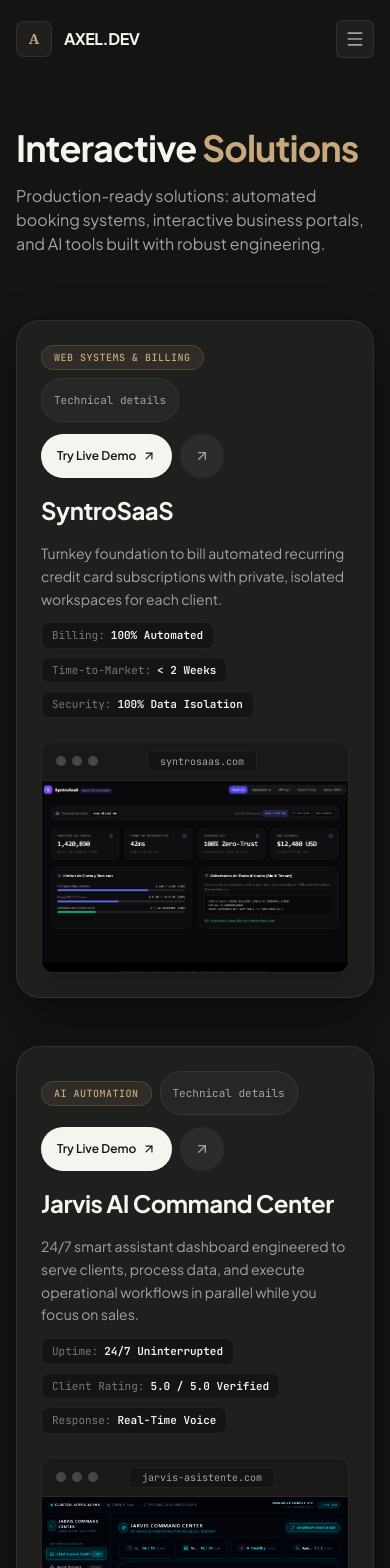
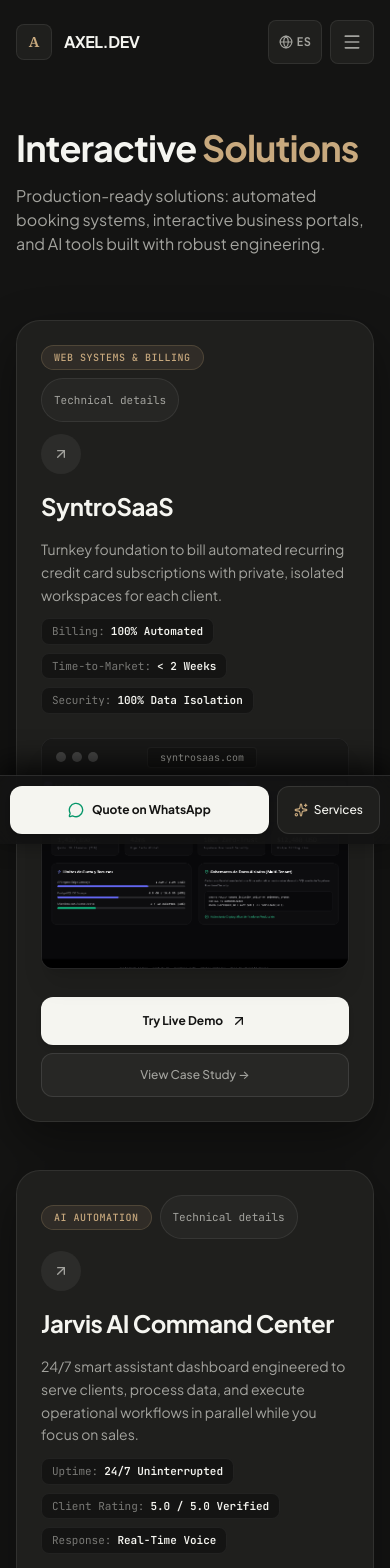
Before and after one commit to Axl07s/portfolio-axel, a React (Vite) app: page /projects in a window 390 px wide. Shown: the top 1568 px of the page. Built offline with nearby package versions, Linux system fonts and the light colour scheme.

Commit message:
feat(mobile): implement real mobile-first UX with bottom dock, touch buttons, and responsive scale

```diff
--- a/src/App.tsx
+++ b/src/App.tsx
@@ -1,5 +1,6 @@
-import { BrowserRouter, Routes, Route,  } from 'react-router-dom';
+import { BrowserRouter, Routes, Route, useLocation, useNavigate } from 'react-router-dom';
 import { HelmetProvider } from 'react-helmet-async';
+import { MessageCircle, Sparkles } from 'lucide-react';
 import { Navbar } from './components/Navbar';
 import { ContactSection } from './components/ContactSection';
 import { Footer } from './components/Footer';
@@ -9,16 +10,22 @@ import { Labs } from './pages/Labs';
 import { ProjectDetail } from './pages/ProjectDetail';
 import { NotFound } from './pages/NotFound';
 import { ScrollToTop } from './components/ScrollToTop';
+import { useLanguage } from './context/LanguageContext';
 
 export function AppContent() {
-    return (
+  const location = useLocation();
+  const navigate = useNavigate();
+  const { lang } = useLanguage();
+  const isProjectDetail = location.pathname.startsWith('/project/');
+
+  return (
     <div className="min-h-screen flex flex-col overflow-x-clip bg-[#141413] text-[#F5F5F0] selection:bg-[#C8A97E]/30 selection:text-[#F5F5F0]">
       <Navbar onOpenContact={() => {
         const el = document.getElementById('contact');
         el?.scrollIntoView({ behavior: 'smooth' });
       }} />
 
-      <main className="flex-1 flex flex-col w-full">
+      <main className={`flex-1 flex flex-col w-full ${!isProjectDetail ? 'pb-20 md:pb-0' : ''}`}>
         <Routes>
           <Route path="/" element={<Home />} />
           <Route path="/projects" element={<Projects />} />
@@ -29,6 +36,39 @@ export function AppContent() {
 
         <ContactSection />
       </main>
+
+      {/* Mobile Sticky Bottom Conversion Dock */}
+      {!isProjectDetail && (
+        <aside
+          aria-label={lang === 'es' ? 'Acciones rápidas para móvil' : 'Mobile quick actions'}
+          className="md:hidden fixed bottom-0 inset-x-0 z-40 p-2.5 bg-[#141413]/95 backdrop-blur-xl border-t border-white/10 shadow-[0_-10px_30px_rgba(0,0,0,0.8)] flex items-center gap-2"
+        >
+          <a
+            href={lang === 'es' ? "https://wa.me/593995267503?text=Hola%20Axel,%20quiero%20cotizar%20un%20proyecto" : "https://wa.me/593995267503?text=Hi%20Axel,%20I%20would%20like%20to%20quote%20a%20project"}
+            target="_blank"
+            rel="noopener noreferrer"
+            className="flex-1 flex items-center justify-center gap-2 py-3 px-4 bg-[#F5F5F0] hover:bg-[#E8E8E2] text-[#141413] rounded-xl font-bold text-xs shadow-md transition-all min-h-[48px]"
+          >
+            <MessageCircle className="w-4 h-4 text-emerald-600" />
+            <span>{lang === 'es' ? 'Cotizar por WhatsApp' : 'Quote on WhatsApp'}</span>
+          </a>
+
+          <button
+            onClick={() => {
+              if (location.pathname === '/') {
+                const el = document.getElementById('services');
+                el?.scrollIntoView({ behavior: 'smooth' });
+              } else {
+                navigate('/#services');
+              }
+            }}
+            className="px-4 py-3 bg-[#1f1f1d] hover:bg-[#282825] border border-white/10 text-[#F5F5F0] rounded-xl font-medium text-xs transition-colors flex items-center justify-center gap-1.5 min-h-[48px] shrink-0"
+          >
+            <Sparkles className="w-3.5 h-3.5 text-[#C8A97E]" />
+            <span>{lang === 'es' ? 'Servicios' : 'Services'}</span>
+          </button>
+        </aside>
+      )}
 
       <Footer />
     </div>
--- a/src/components/Navbar.tsx
+++ b/src/components/Navbar.tsx
@@ -116,21 +116,33 @@ export const Navbar: React.FC<NavbarProps> = ({ onOpenContact }) => {
           </button>
         </div>
 
-        {/* Mobile Menu Button */}
+        {/* Mobile Language Switcher & Hamburger Button */}
+        <div className="flex items-center gap-2 md:hidden">
+          <button
+            onClick={toggleLanguage}
+            className="flex items-center justify-center gap-1 px-2.5 py-1.5 rounded-lg bg-[#1f1f1d] border border-white/[0.08] text-[#A3A39E] hover:text-[#F5F5F0] text-xs font-mono font-bold min-h-[44px] min-w-[44px]"
+            aria-label={lang === 'es' ? 'Cambiar a inglés' : 'Switch to Spanish'}
+          >
+            <Globe className="w-3.5 h-3.5" />
+            <span>{lang === 'es' ? 'EN' : 'ES'}</span>
+          </button>
+
           <button
             onClick={() => setMobileMenuOpen(!mobileMenuOpen)}
-          className="p-2 rounded-md bg-[#1f1f1d] border border-white/[0.08] text-[#A3A39E] hover:text-[#F5F5F0] md:hidden"
+            className="p-2.5 rounded-lg bg-[#1f1f1d] border border-white/[0.08] text-[#A3A39E] hover:text-[#F5F5F0] min-h-[44px] min-w-[44px] flex items-center justify-center"
             aria-label={lang === 'es' ? 'Abrir menú de navegación' : 'Open navigation menu'}
             aria-expanded={mobileMenuOpen}
           >
             {mobileMenuOpen ? <X className="w-5 h-5" /> : <Menu className="w-5 h-5" />}
           </button>
+        </div>
 
       </div>
 
       {/* Mobile Drawer */}
       {mobileMenuOpen && (
-        <div className="md:hidden bg-[#141413]/98 backdrop-blur-md border-b border-white/[0.08] px-6 py-4 space-y-3 animate-fadeIn">
+        <div className="md:hidden bg-[#141413]/98 backdrop-blur-xl border-b border-white/[0.08] px-6 py-5 space-y-4 animate-fadeIn shadow-2xl">
+          <div className="space-y-1">
             {navLinks.map((link) => {
               const isServices = link.path === '/#services';
               if (isServices) {
@@ -142,7 +154,7 @@ export const Navbar: React.FC<NavbarProps> = ({ onOpenContact }) => {
                       setMobileMenuOpen(false);
                       handleServicesClick(e);
                     }}
-                  className="block text-sm py-1.5 font-medium text-[#A3A39E] hover:text-[#F5F5F0]"
+                    className="flex items-center min-h-[48px] px-3 rounded-xl text-base font-medium text-[#A3A39E] hover:text-[#F5F5F0] hover:bg-white/[0.04] transition-colors"
                   >
                     {lang === 'es' ? link.labelES : link.labelEN}
                   </a>
@@ -154,23 +166,35 @@ export const Navbar: React.FC<NavbarProps> = ({ onOpenContact }) => {
                   key={link.path}
                   to={link.path}
                   onClick={() => setMobileMenuOpen(false)}
-                className={`block text-sm py-1.5 font-medium ${isActive ? 'text-[#F5F5F0] font-bold' : 'text-[#A3A39E] hover:text-[#F5F5F0]'}`}
+                  className={`flex items-center min-h-[48px] px-3 rounded-xl text-base font-medium transition-colors ${
+                    isActive
+                      ? 'text-[#F5F5F0] font-bold bg-white/[0.06]'
+                      : 'text-[#A3A39E] hover:text-[#F5F5F0] hover:bg-white/[0.04]'
+                  }`}
                 >
                   {lang === 'es' ? link.labelES : link.labelEN}
                 </Link>
               );
             })}
-          <button onClick={() => { toggleLanguage(); setMobileMenuOpen(false); }} className="w-full mt-4 bg-[#1f1f1d] border border-white/[0.08] text-[#A3A39E] hover:text-[#F5F5F0] rounded-md px-4 py-3 flex items-center justify-center gap-2 font-bold uppercase text-xs tracking-widest"><Globe className="w-4 h-4" />{lang === "es" ? "Switch to English" : "Cambiar a Español"}</button>
-          <div className="pt-2 border-t border-white/[0.08]">
+          </div>
+
+          <div className="pt-3 border-t border-white/[0.08] space-y-2">
             <button
               onClick={() => {
                 setMobileMenuOpen(false);
                 onOpenContact();
               }}
-              className="w-full flex items-center justify-center gap-2 py-2.5 rounded-md text-xs font-bold bg-[#F5F5F0] text-[#141413] hover:bg-[#E8E8E2]"
+              className="w-full flex items-center justify-center gap-2 py-3 px-4 rounded-xl text-xs font-bold bg-[#F5F5F0] text-[#141413] hover:bg-[#E8E8E2] min-h-[48px] shadow-md"
             >
-              <MessageCircle className="w-4 h-4" />
+              <MessageCircle className="w-4 h-4 text-[#141413]" />
               <span>{t('hero.cta.primary')}</span>
+            </button>
+            <button
+              onClick={() => { toggleLanguage(); setMobileMenuOpen(false); }}
+              className="w-full bg-[#1f1f1d] border border-white/[0.08] text-[#A3A39E] hover:text-[#F5F5F0] rounded-xl px-4 py-3 flex items-center justify-center gap-2 font-bold uppercase text-xs tracking-widest min-h-[44px]"
+            >
+              <Globe className="w-4 h-4" />
+              <span>{lang === "es" ? "Switch to English (EN)" : "Cambiar a Español (ES)"}</span>
             </button>
           </div>
         </div>
--- a/src/components/ProjectCard.tsx
+++ b/src/components/ProjectCard.tsx
@@ -76,13 +76,13 @@ export const ProjectCard: React.FC<ProjectCardProps> = ({ project }) => {
                 e.stopPropagation();
                 navigate(`/project/${project.id}#interactive-demo`);
               }}
-              className="inline-flex items-center gap-1.5 px-4 py-2 rounded-full text-xs font-semibold bg-[#F5F5F0] text-[#141413] hover:bg-[#E8E8E2] transition-all shadow-sm min-h-[44px]"
+              className="hidden sm:inline-flex items-center gap-1.5 px-4 py-2 rounded-full text-xs font-semibold bg-[#F5F5F0] text-[#141413] hover:bg-[#E8E8E2] transition-all shadow-sm min-h-[44px]"
               title={lang === 'es' ? 'Probar Simulador Interactivo' : 'Try Interactive Simulator'}
             >
               <span>{lang === 'es' ? 'Probar Demo en Vivo' : 'Try Live Demo'}</span>
               <ArrowUpRight className="w-3.5 h-3.5" />
             </button>
-            <div className="w-11 h-11 rounded-full bg-white/[0.06] group-hover:bg-[#F5F5F0] text-[#A3A39E] group-hover:text-[#141413] flex items-center justify-center transition-all duration-300 shrink-0">
+            <div className="w-10 h-10 sm:w-11 sm:h-11 rounded-full bg-white/[0.06] group-hover:bg-[#F5F5F0] text-[#A3A39E] group-hover:text-[#141413] flex items-center justify-center transition-all duration-300 shrink-0">
               <ArrowUpRight className="w-4 h-4 group-hover:translate-x-0.5 group-hover:-translate-y-0.5 transition-transform" />
             </div>
           </div>
@@ -189,6 +189,31 @@ export const ProjectCard: React.FC<ProjectCardProps> = ({ project }) => {
           </div>
         </div>
       </div>
+
+      {/* Mobile-Only Touch Action Bar (Thumb-friendly 48px buttons) */}
+      <div className="sm:hidden px-6 pb-6 pt-1 flex flex-col gap-2">
+        <button
+          type="button"
+          onClick={(e) => {
+            e.stopPropagation();
+            navigate(`/project/${project.id}#interactive-demo`);
+          }}
+          className="w-full flex items-center justify-center gap-2 py-3 px-4 rounded-xl text-xs font-bold bg-[#F5F5F0] text-[#141413] hover:bg-[#E8E8E2] transition-all min-h-[48px] shadow-md"
+        >
+          <span>{lang === 'es' ? 'Probar Demo en Vivo' : 'Try Live Demo'}</span>
+          <ArrowUpRight className="w-4 h-4" />
+        </button>
+        <button
+          type="button"
+          onClick={(e) => {
+            e.stopPropagation();
+            navigate(`/project/${project.id}`);
+          }}
+          className="w-full flex items-center justify-center gap-1.5 py-2.5 px-4 rounded-xl text-xs font-medium text-[#A3A39E] hover:text-[#F5F5F0] bg-white/[0.04] border border-white/10 transition-colors min-h-[44px]"
+        >
+          <span>{lang === 'es' ? 'Ver Caso de Estudio →' : 'View Case Study →'}</span>
+        </button>
+      </div>
     </div>
   );
 };
```
Also changed, not shown: src/components/Hero.tsx (+8 -8 lines). Lines whose indentation alone changed are shown as unchanged.
